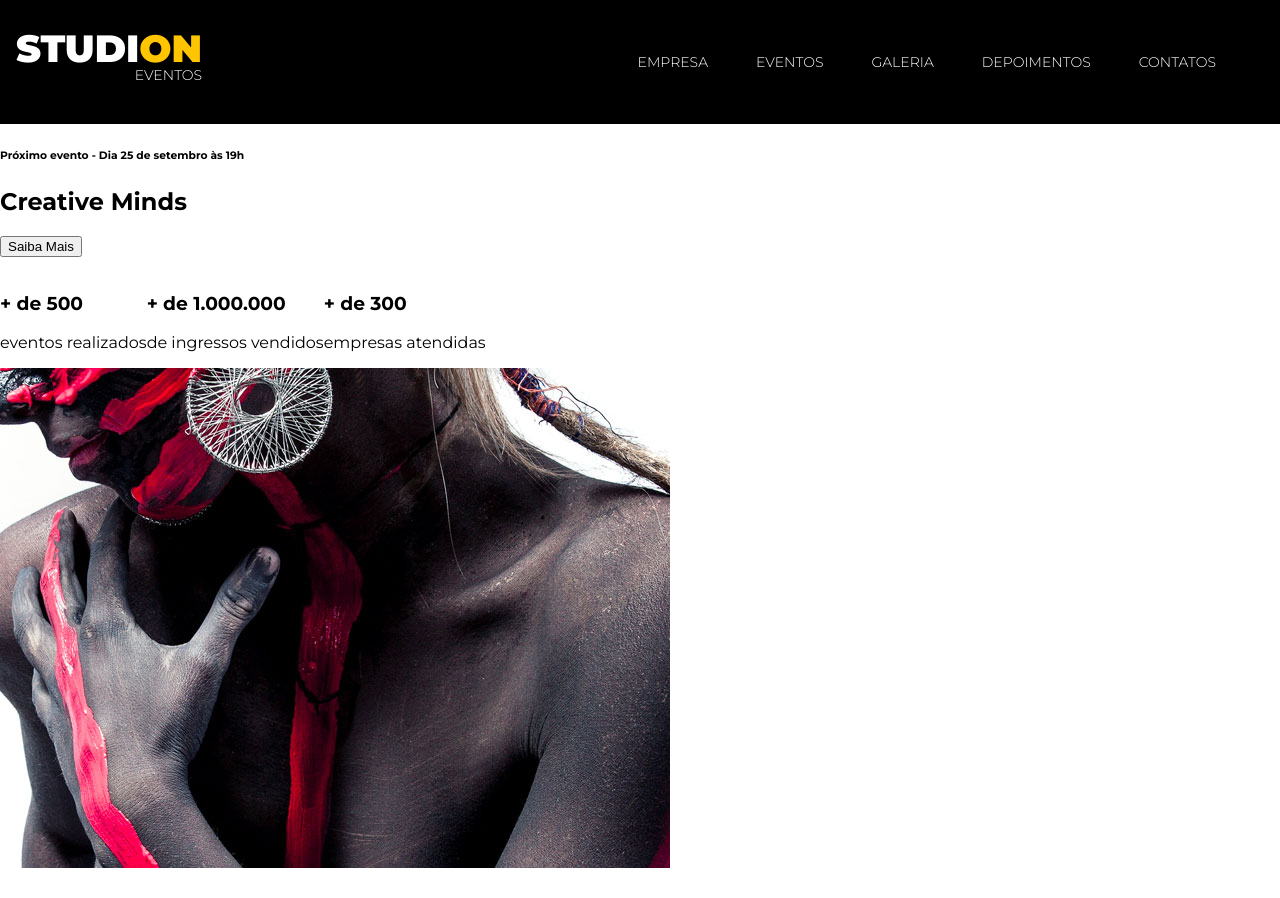
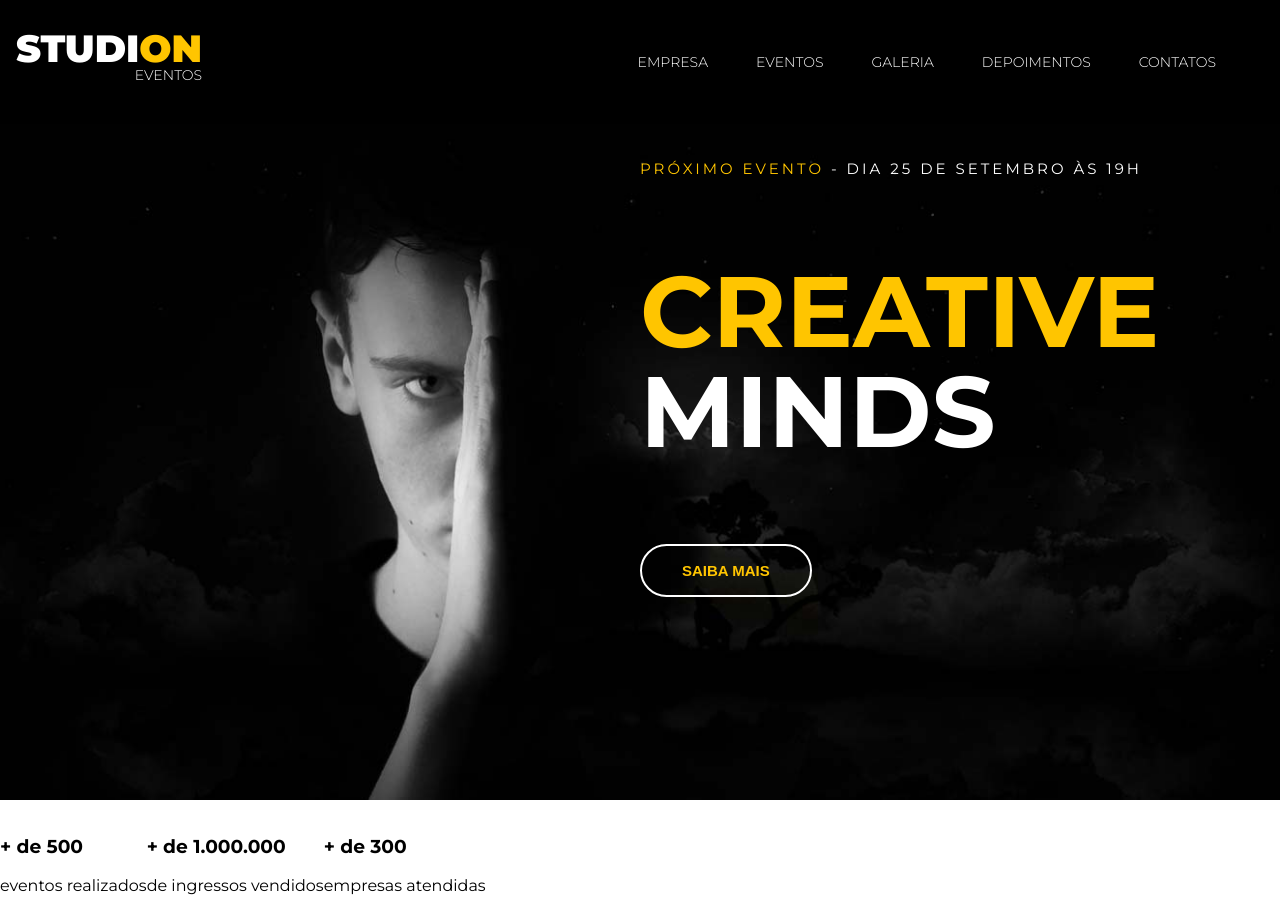
Before and after one commit to ThalesLuna/studion, a website: page src/index.html in a window 1280 px wide. Shown: the top 898 px of the page. Drawn offline with Linux system fonts and the light colour scheme.

Commit message:
feat(header): implemented header styles

```diff
--- a/src/index.html
+++ b/src/index.html
@@ -46,9 +46,16 @@
       <header>
         <div id="slider">
           <div class="slide">
-            <h6><span>Próximo evento</span> - Dia 25 de setembro às 19h</h6>
-            <h2><span>Creative</span> Minds</h2>
-            <button>Saiba Mais</button>
+            <img
+            class="slide__background-image"
+            src="./images/banner.jpg"
+            alt="Studion Banner"
+            />
+            <div class="slide__copy">
+              <h6><span class="copy--primary">Próximo evento</span> - Dia 25 de setembro às 19h</h6>
+              <h2><span class="copy--primary">Creative</span> Minds</h2>
+              <button class="btn btn--slide">Saiba Mais</button>
+            </div>
           </div>
         </div>
       </header>
--- a/src/style.css
+++ b/src/style.css
@@ -5,9 +5,10 @@ box-sizing: border-box;
 }
 
 :root {
-    --color-primary: #ffc500;
     font-family: 'Montserrat', sans-serif;
     font-size: 16px;
+    --color-primary: #ffc500;
+    --default-padding: 1rem;
 }
 
 body{
@@ -24,6 +25,7 @@ ul {
 
 .navbar {
     position: fixed;
+    z-index: 1;
     display: grid;
     grid-template-columns: 1fr 9fr;
     align-items: center;
@@ -74,3 +76,67 @@ ul {
 .copy--primary {
     color: var(--color-primary);
 }
+
+#slider {
+    background-color: #000;
+    color: #fff;
+}
+
+.slide {
+    position: relative;
+    height: calc(100vh - 7.75rem);
+}
+
+.slide__background-image {
+    width: 100%;
+    height: 100%;
+    object-fit: cover;
+    object-position: center;
+}
+
+.slide__copy {
+    position: absolute;
+    top: 0;
+    left: 50vw;
+}
+
+.slide__copy h6 {
+    font-size: 0.9375rem;
+    font-weight: 400;
+    text-transform: uppercase;
+    letter-spacing: 0.1875rem;
+
+}
+
+.slide__copy h2 {
+    font-size: 6.25rem;
+    text-transform: uppercase;
+    line-height: 6.25rem;
+}
+
+.slide__copy h2 span{
+    display: block;
+}
+
+.btn {
+    cursor: pointer;
+    padding: 1rem 2.5rem;
+    border: .125rem solid #fff;
+    border-radius: 5rem;
+    color: var(--color-primary);
+    background: unset;
+    font-size: .9375rem;
+    font-weight: 700;
+    text-transform: uppercase;
+    transition: 0.5s all ease;
+
+
+}
+
+.btn:hover,
+.btn:active,
+.btn:focus {
+    border-color: var(--color-primary);
+    background-color: var(--color-primary);
+    color: #fff;
+}
```
